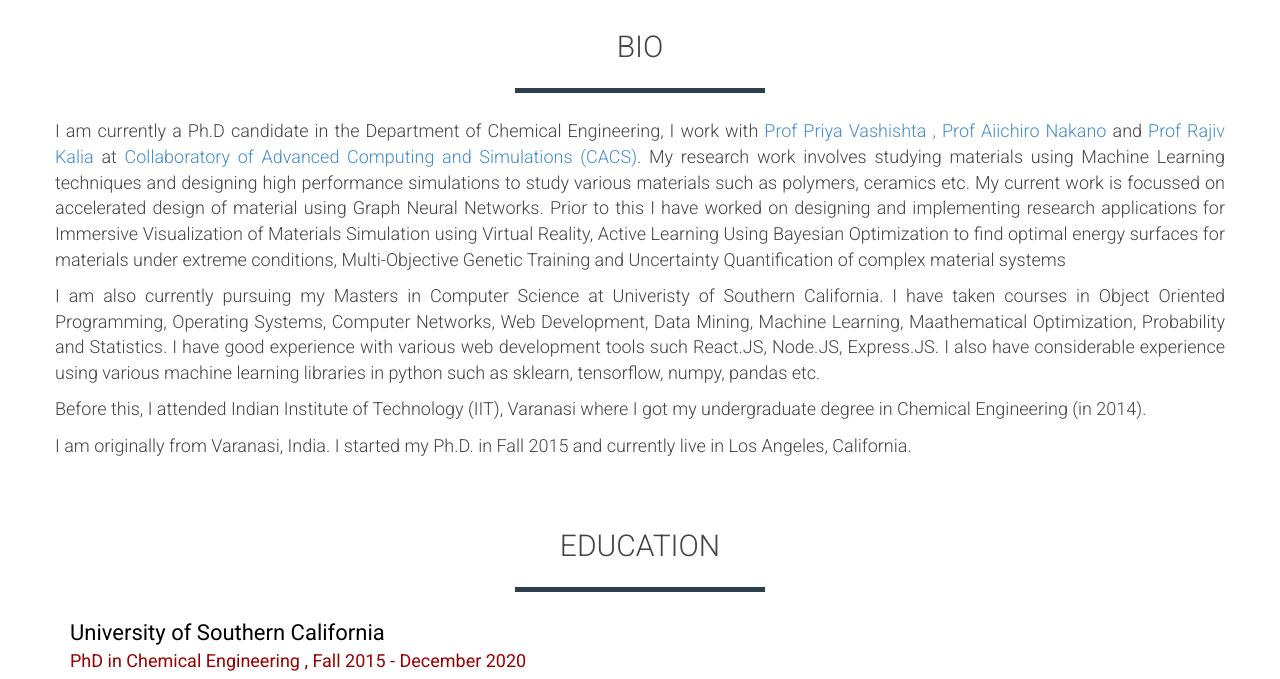
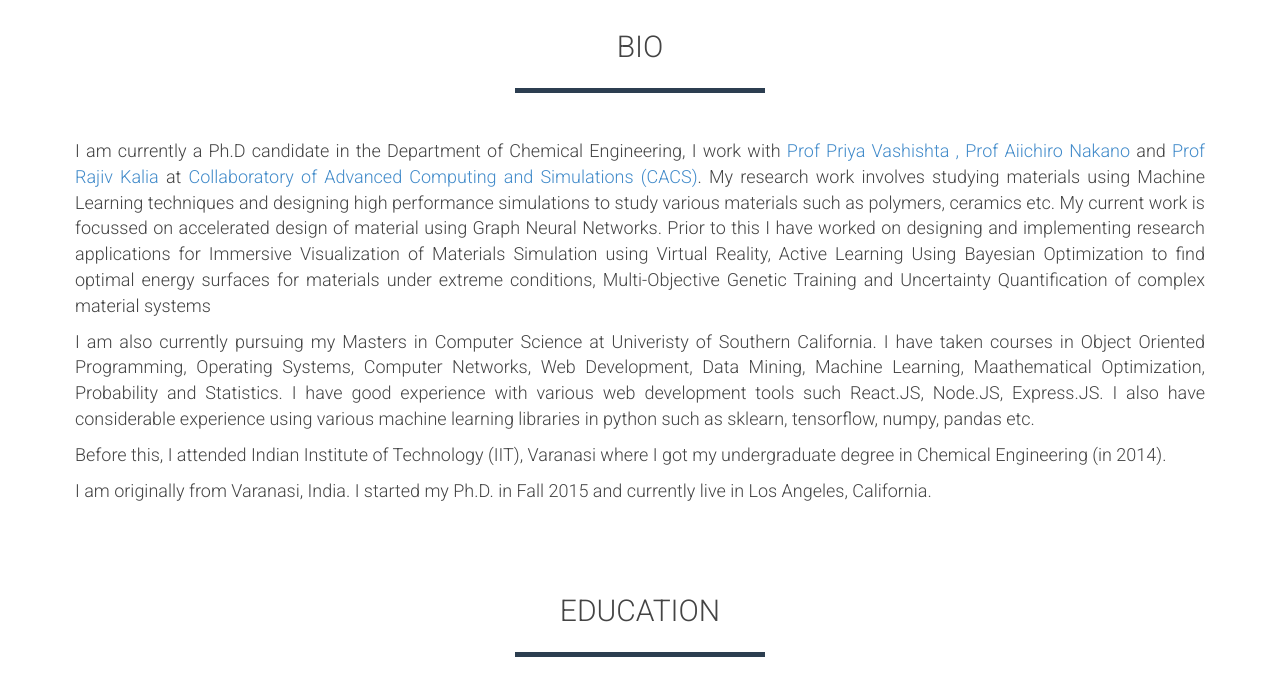
Before and after one commit to AnkitMish/AnkitMish.github.io, a plain HTML site: page index.html in a window 1280 px wide. Shown: the part 779-1458 px from the top of the page. Drawn offline with nearby package versions, Linux system fonts and the light colour scheme.

Commit message:
css content-bio class

```diff
--- a/css/freelancer.css
+++ b/css/freelancer.css
@@ -558,3 +558,7 @@ ol {
 .svgico {
     display: inline-block;
 }
+
+.content-bio {
+	padding: 20px;
+}
```
